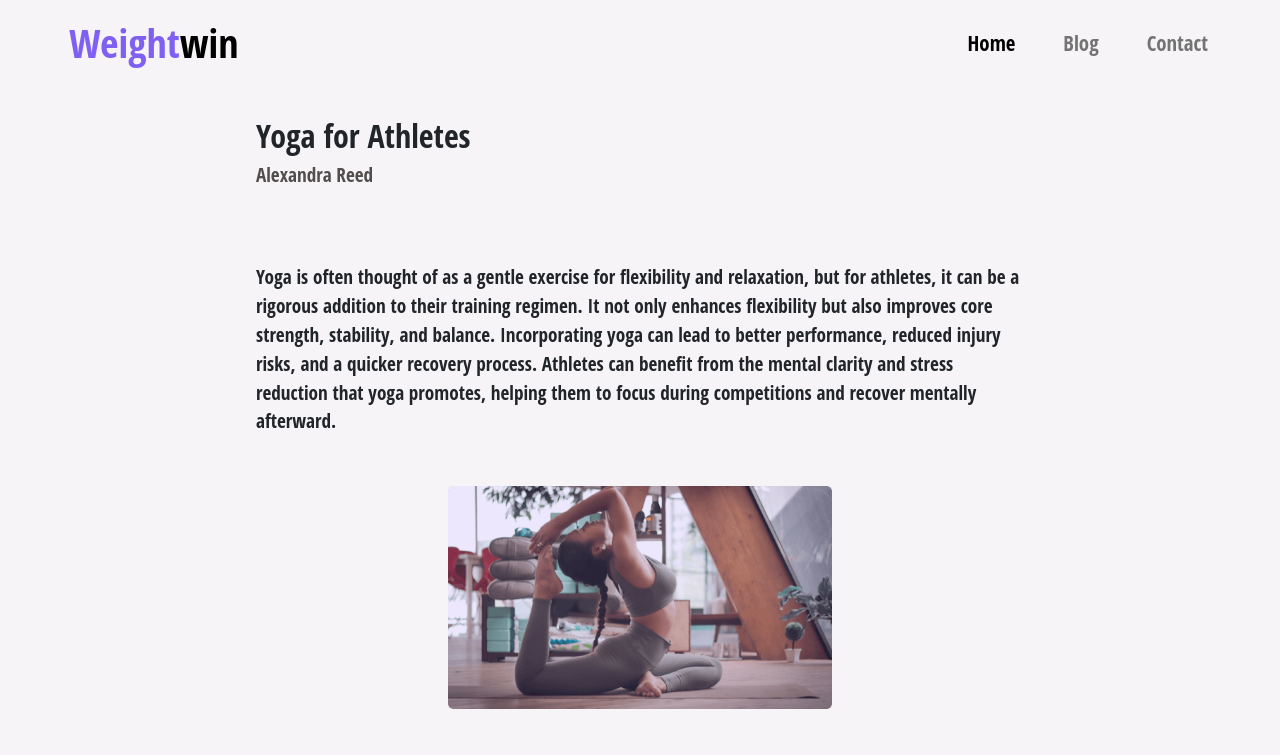
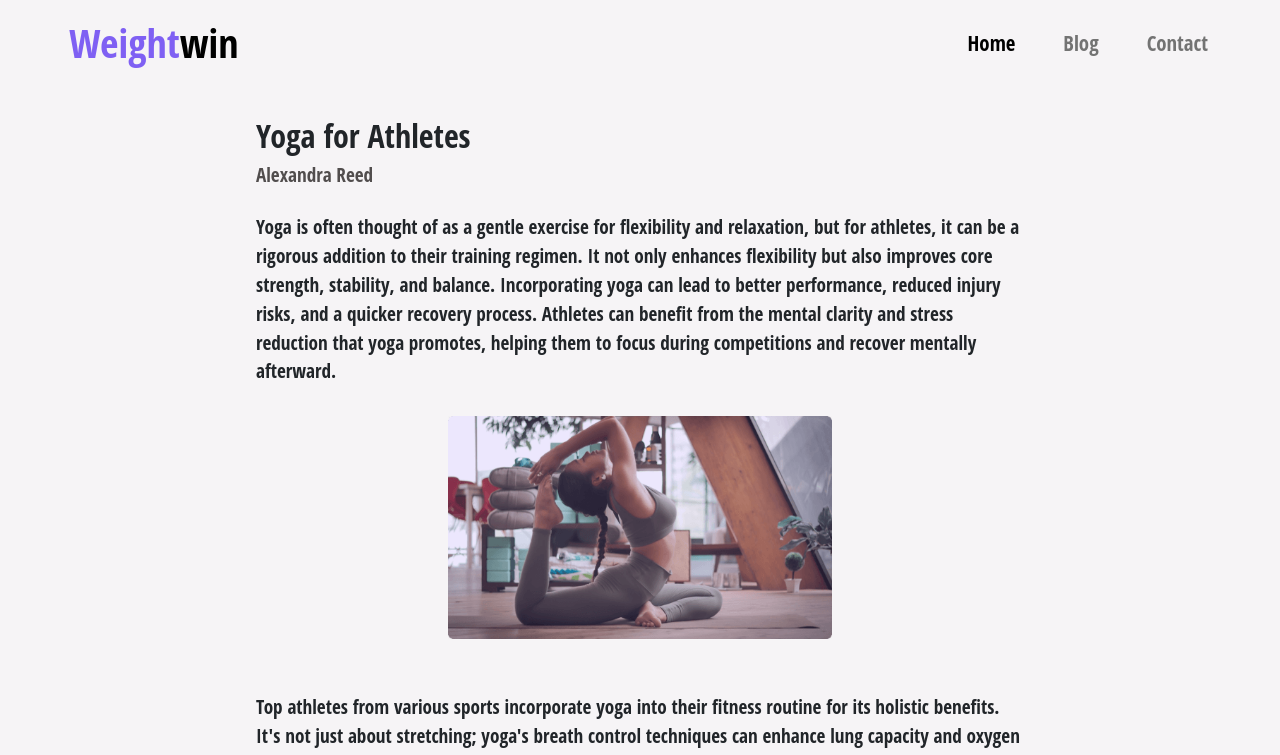
Before and after one commit to AlexLevkov/weight-win, a React (Create React App) app: page /blogs/01 in a window 1280 px wide. Shown: the top 755 px of the page. Built offline with nearby package versions, Linux system fonts and the light colour scheme.

Commit message:
Update: blogs

```diff
--- a/src/components/multi_step_form/Questions.js
+++ b/src/components/multi_step_form/Questions.js
@@ -44,7 +44,7 @@ export const questions = [
     section: 3,
     items: [
       {
-        label: `What is your motivation for getting in the right weight?`,
+        label: `What is your motivation for using WeightWin?`,
         type: "check",
         value: "affirm",
         valuesArr: ["Lose Weight", "Get Strong", "Be Healthy"],
--- a/src/styles/cmps/_blogArticle.scss
+++ b/src/styles/cmps/_blogArticle.scss
@@ -3,7 +3,9 @@
   margin-top: 50px;
   p {
     font-size: 1.2rem;
-    margin-bottom: 50px;
+    &:last-child {
+      margin-bottom: 50px;
+    }
   }
   img {
     width: 30vw;
```
